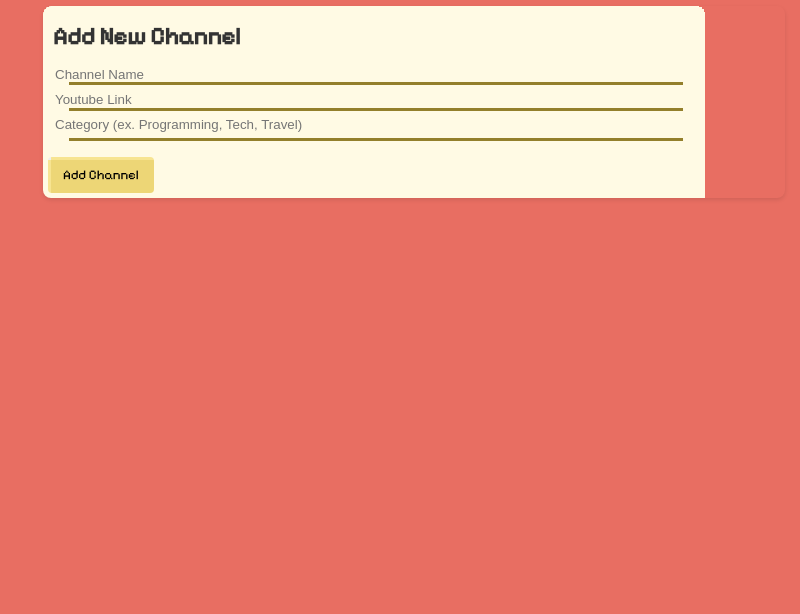
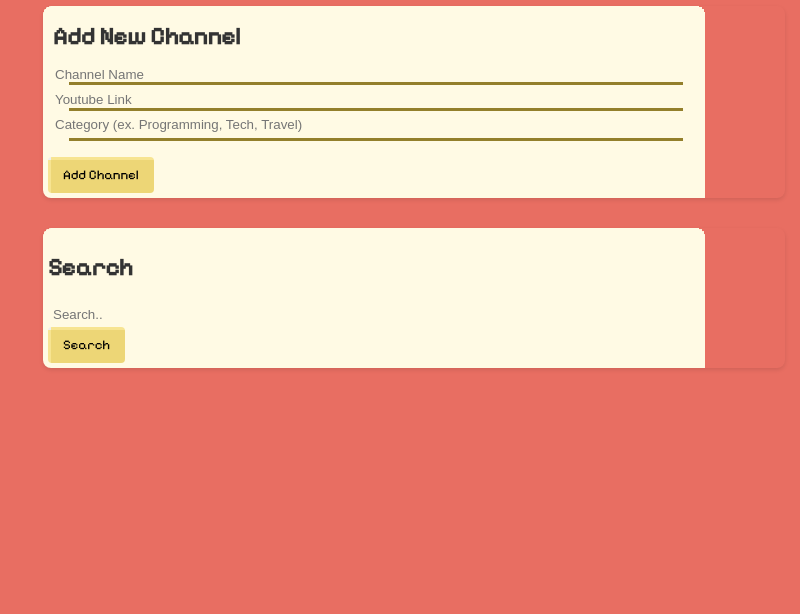
Before and after one commit to ViLinh27/myYoutubeFileCabinet, an Electron app: page index.html in a window 800 px wide. Shown: the part 186-800 px from the top of the page. Drawn offline with Linux system fonts and the light colour scheme; no server answers.

Commit message:
Add search form
No functionality yet

```diff
--- a/index.css
+++ b/index.css
@@ -87,7 +87,6 @@ button:hover {
 
 /*--- add channel form ---*/
 .add-channel-form {
-    /*to edit later*/
     background-image: url('./assets/form.png');
     background-repeat: no-repeat;
     padding: 5px;
@@ -106,8 +105,8 @@ button:hover {
     padding: 0px 15px 20px 2px;
 }
 
-.add-channel-form input {
-    /*to edit later*/
+.add-channel-form input,
+.search-form input {
     display: block;
     width: 80%;
     padding: 5px;
@@ -117,13 +116,24 @@ button:hover {
     background-color: transparent;
 }
 
-.add-channel-form button {
-    /*to edit later*/
+.add-channel-form button,
+.search-form button {
     background-image: url("./assets/buttons/form-button.png");
     padding: 10px 15px;
     border: none;
     border-radius: 4px;
     cursor: pointer;
+}
+
+/*--- search ---*/
+.search-form {
+    background-image: url('./assets/searchform.png');
+    background-repeat: no-repeat;
+    padding: 5px;
+    border-radius: 8px;
+    margin-bottom: 30px;
+    box-shadow: 0 2px 4px rgba(0, 0, 0, 0.1);
+    color: #937f2b;
 }
 
 /*--- category folder---*/
--- a/index.html
+++ b/index.html
@@ -20,6 +20,9 @@
 <body>
     <!-- window controls-->
     <div class="window-controls">
+        <button class="window-control" id="search-btn">
+            <img src="./assets/buttons/search-button.png" alt="search-btn"/>
+        </button>
         <button class="window-control" id="min-btn">
             <img src="./assets/buttons/min-button.png" alt="min-btn"/>
         </button>
@@ -47,6 +50,13 @@
         </div>
         <!-- end of add channel form-->
 
+        <!--search form-->
+        <div class="search-form">
+            <h2 class="search-form-heading">Search</h2>
+            <input type="text" placeholder="Search..">
+            <button id="searchBtn">Search</button>
+        </div>
+
         <div id="categoriesContainer"></div>
 
     </div><!--end of main content-->
```
Also changed, not shown: README.md, assets/buttons/search-button.png (added), assets/searchform.png (added), 1 other file.
